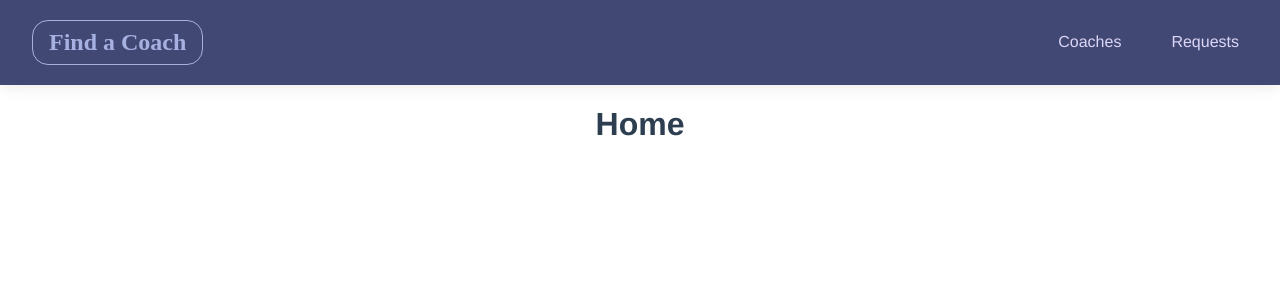
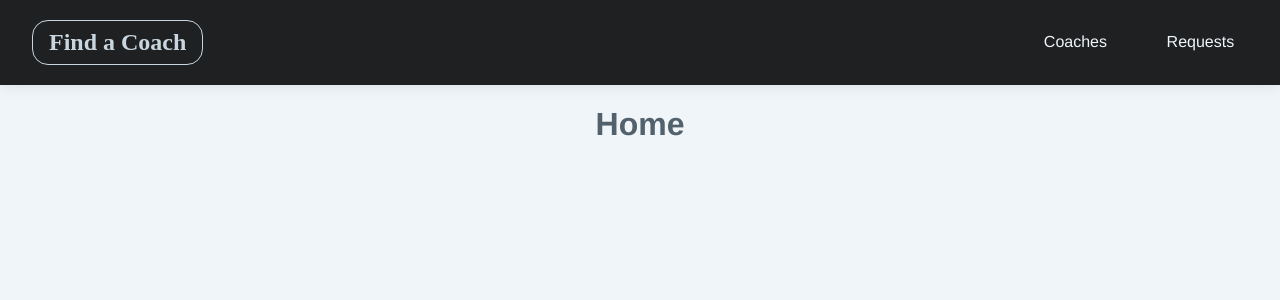
Before and after one commit to darwin-luque/find-coach-app, a Vue app: page / in a window 1280 px wide. Shown: the top 300 px of the page. Built offline with nearby package versions, Linux system fonts and the light colour scheme.

Commit message:
refactor: change color palette

```diff
--- a/src/App.vue
+++ b/src/App.vue
@@ -13,10 +13,18 @@ export default defineComponent({
 </script>
 
 <style>
+:root {
+  --color-primary: #1e2022;
+  --color-secondary: #52616b;
+  --color-tertiary: #c9d6df;
+  --color-quaternary: #f0f5f9;
+}
+
 body,
 html {
   margin: 0;
   padding: 0;
+  background: var(--color-quaternary);
 }
 
 #app {
@@ -24,6 +32,6 @@ html {
   -webkit-font-smoothing: antialiased;
   -moz-osx-font-smoothing: grayscale;
   text-align: center;
-  color: #2c3e50;
+  color: var(--color-secondary);
 }
 </style>
--- a/src/components/nav/TheHeader.vue
+++ b/src/components/nav/TheHeader.vue
@@ -38,13 +38,13 @@ nav {
   padding: 0 2rem;
   margin: 0 0 1rem;
   box-shadow: 0 0 1rem rgba(0, 0, 0, 0.1);
-  background: #424874;
+  background: var(--color-primary);
 }
 
 h1 {
-  color: #a6b1e1;
+  color: var(--color-tertiary);
   font-family: 'Amatic SC', cursive;
-  border: 1px solid #a6b1e1;
+  border: 1px solid var(--color-tertiary);
   padding: 0.5rem 1rem;
   border-radius: 1rem;
 }
@@ -77,16 +77,16 @@ a:visited {
 }
 
 li a {
-  color: #dcd6f7;
-  padding: 0.25rem 0.5rem;
+  color: var(--color-quaternary);
+  padding: 0.4rem 0.8rem;
   border: 1px solid transparent;
   transition: all 0.2s ease-in-out;
 }
 
 li a:hover,
 li a.active {
-  color: #a6b1e1;
-  border-radius: 1rem;
-  border-color: #a6b1e1;
+  color: var(--color-tertiary);
+  border-radius: 1.2rem;
+  border-color: var(--color-tertiary);
 }
 </style>
```
